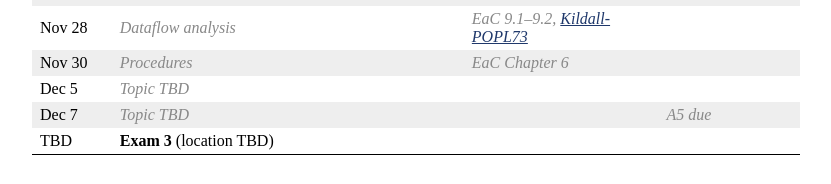
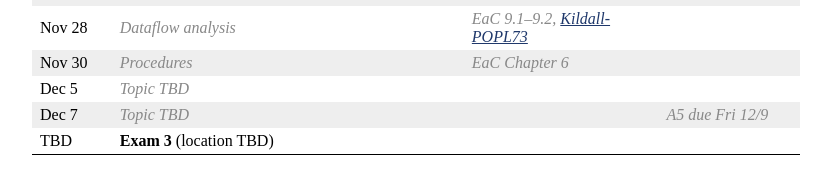
Before and after one commit to jhucompilers/fall2022, a Jekyll site: the page built from schedule.md, in a window 1280 px wide. Shown: the part 1395-1579 px from the top of the page, without its empty margins (224-1055 px from the left). Built offline with Jekyll 4.4.1, drawn with Linux system fonts in a browser that asks for light colours.

Commit message:
tentative due date for A5

```diff
--- a/schedule.csv
+++ b/schedule.csv
@@ -28,5 +28,5 @@ Nov 21–25,**Fall recess (no classes)**,
 Nov 28,"<span class='tentative'>Dataflow analysis</span>",,,"<span class='tentative'>EaC 9.1–9.2, <a href='lectures/kildall-popl73.pdf'>Kildall-POPL73</a></span>",
 Nov 30,"<span class='tentative'>Procedures</span>",,,"<span class='tentative'>EaC Chapter 6</span>"
 Dec 5,"<span class='tentative'>Topic TBD</span>",,,
-Dec 7,"<span class='tentative'>Topic TBD</span>",,,,"<span class='tentative'>A5 due</span>"
+Dec 7,"<span class='tentative'>Topic TBD</span>",,,,"<span class='tentative'>A5 due Fri 12/9</span>"
 TBD,"**Exam 3** (location TBD)",
--- a/schedule.md
+++ b/schedule.md
@@ -56,5 +56,5 @@ Nov 21–25 | **Fall recess (no classes)** |  |
 Nov 28 | <span class='tentative'>Dataflow analysis</span> | <span class='tentative'>EaC 9.1–9.2, <a href='lectures/kildall-popl73.pdf'>Kildall-POPL73</a></span> |
 Nov 30 | <span class='tentative'>Procedures</span> | <span class='tentative'>EaC Chapter 6</span> |
 Dec 5 | <span class='tentative'>Topic TBD</span> |  |
-Dec 7 | <span class='tentative'>Topic TBD</span> |  | <span class='tentative'>A5 due</span>
+Dec 7 | <span class='tentative'>Topic TBD</span> |  | <span class='tentative'>A5 due Fri 12/9</span>
 TBD | **Exam 3** (location TBD) |  |
```
